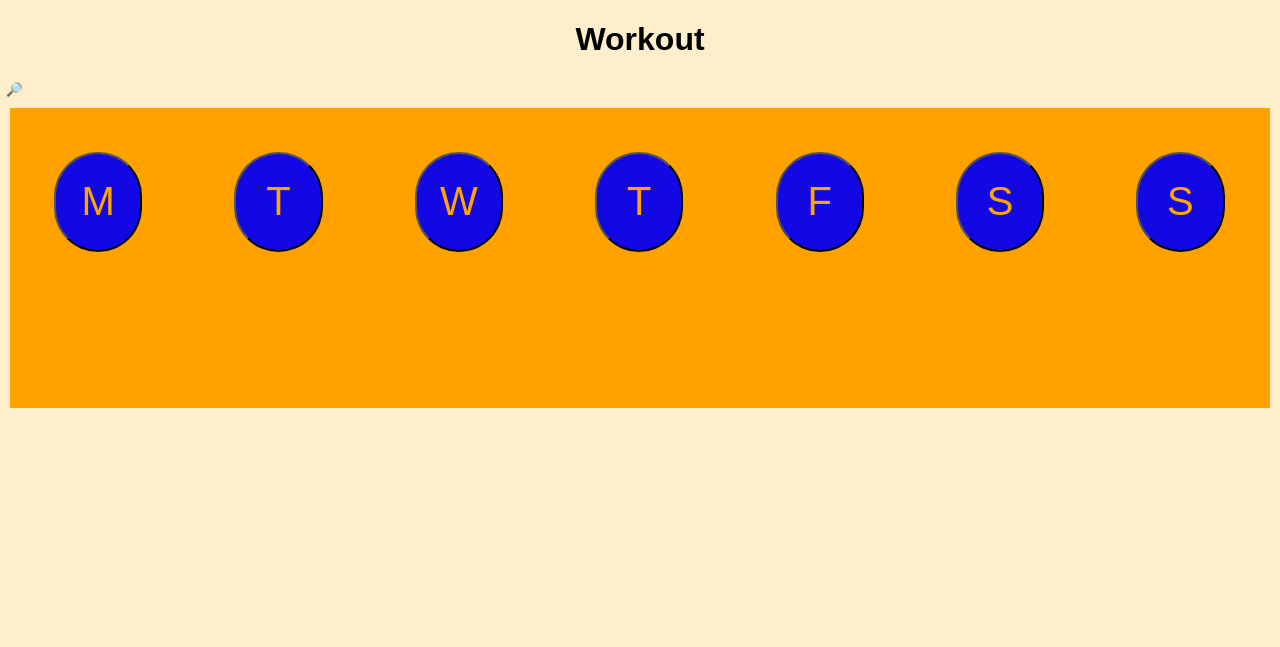
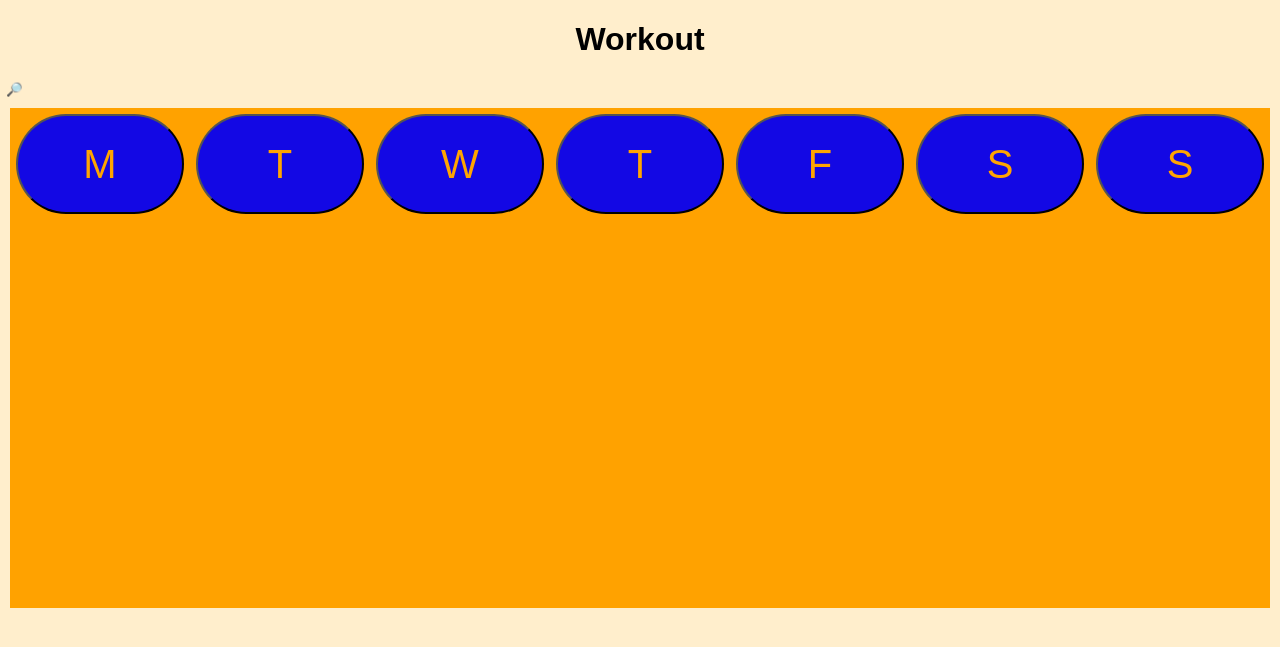
Before and after one commit to hjzres/Massey-Hacks-2024, a Python web app: template mh2024/templates/workoutplans.html in a window 1280 px wide. Shown: the top 647 px of the page. Run offline with Jinja, Linux system fonts and the light colour scheme; the template is opened without the code that fills it, so the values that code supplies are empty; some web fonts are replaced.

Commit message:
Used grids for each day of the week

```diff
--- a/mh2024/static/styles/workoutplans.css
+++ b/mh2024/static/styles/workoutplans.css
@@ -27,14 +27,15 @@ button:hover{
 
 .routines{
     margin: 10px;
-    height: 300px   ;
+    height: 500px;
     background-color: rgb(255, 162, 0);
+    display:grid;
+    grid-template-columns: 1fr 1fr 1fr 1fr 1fr 1fr 1fr;
 }
 
 .routines button{
     background-color: rgb(19, 8, 228);
     height:100px;
-    width: 7%;
     margin: 3.5%;
     border-radius: 50px;
     color:orange;
```
